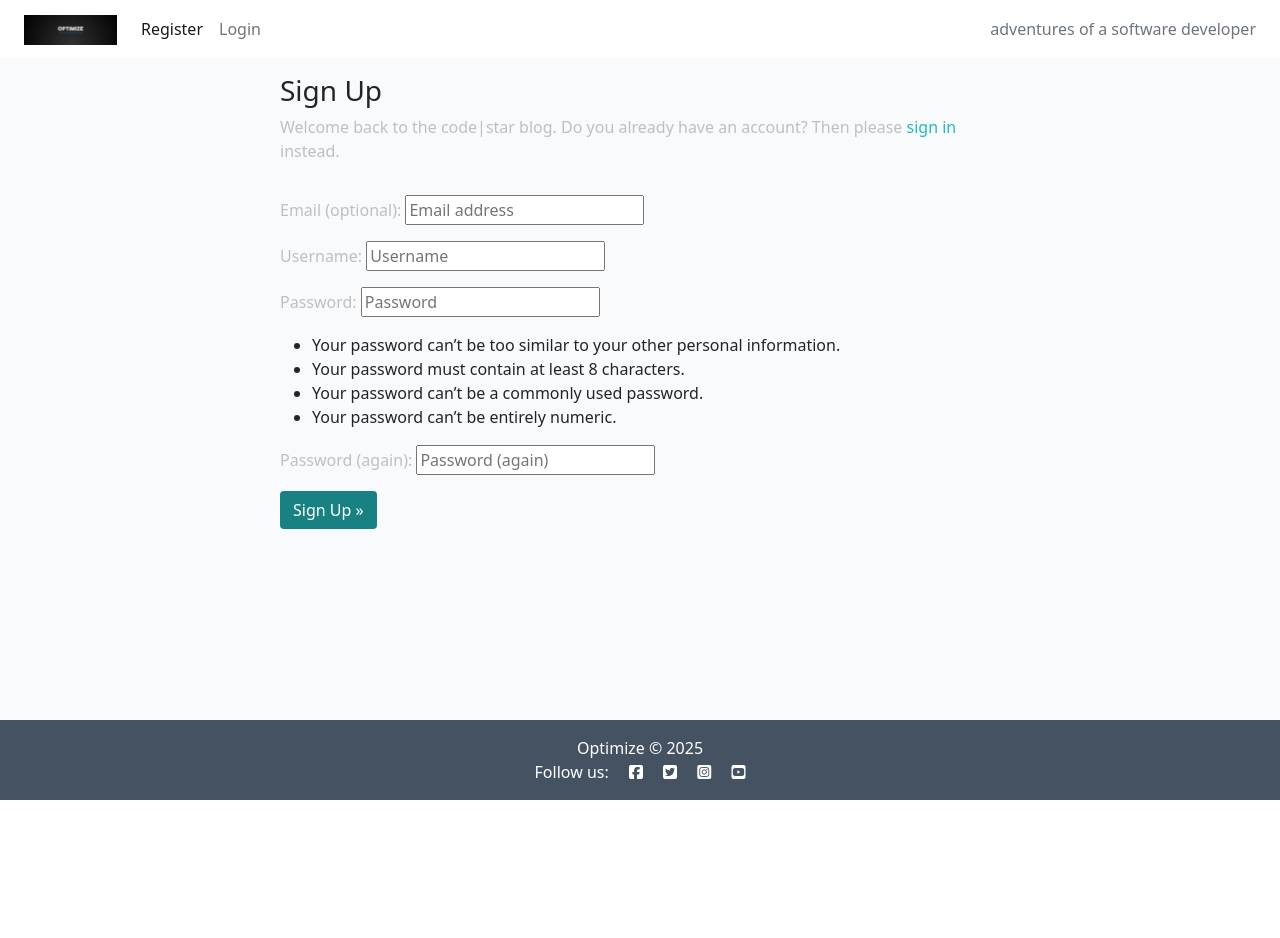
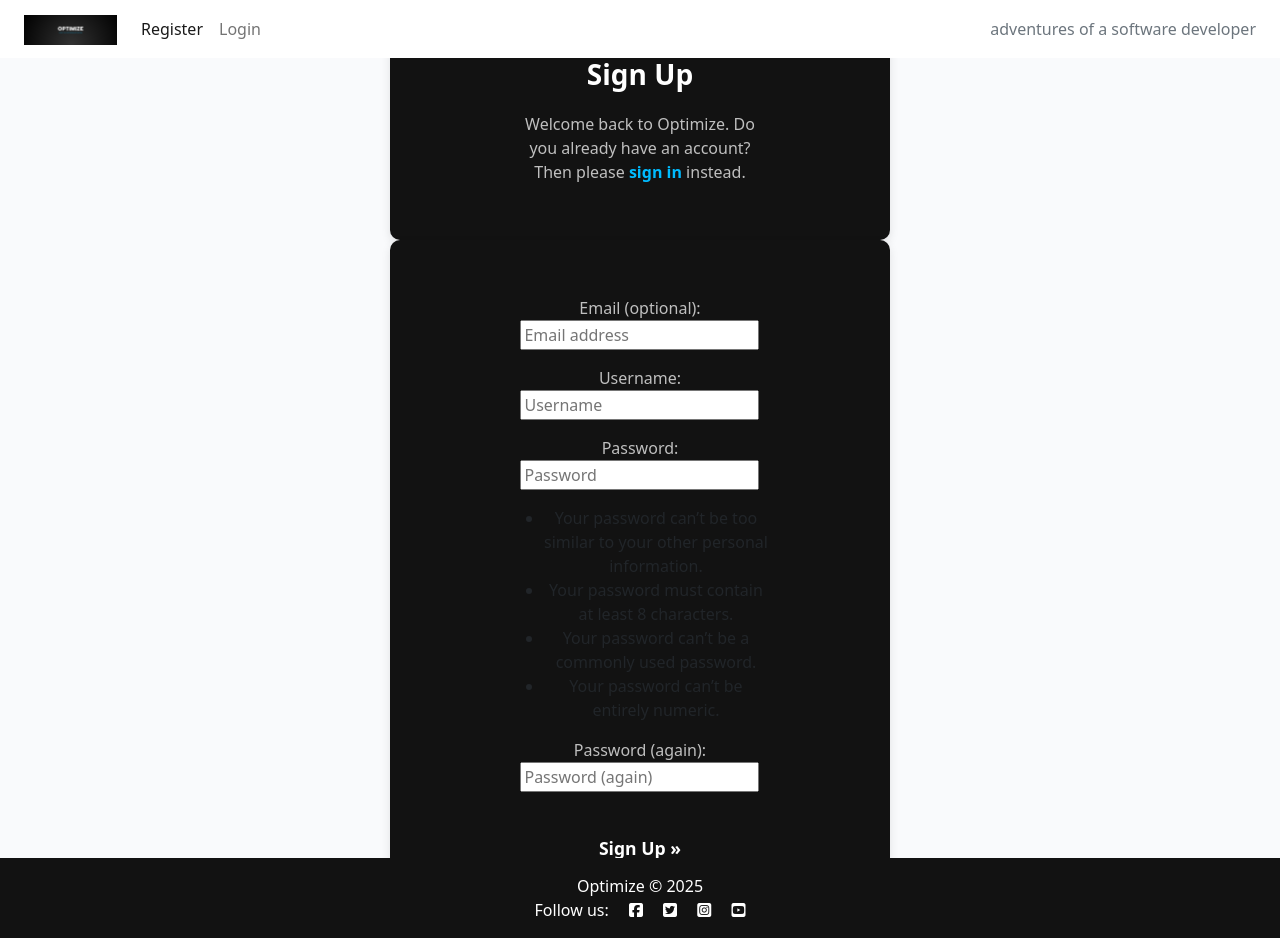
Before and after one commit to CARRIXK/optimize, a Django app: page /accounts/signup/ in a window 1280 px wide. Before the commit the page ends 800 px from the top, so only its background shows below. Run offline with Django 4.2, Linux system fonts and the light colour scheme; some libraries are stand-ins or nearby versions.

Commit message:
Update auth page styles

```diff
--- a/static/css/style.css
+++ b/static/css/style.css
@@ -175,6 +175,98 @@ body {
     --text-white: #FFFFFF;
 }
 
+
+/* Login page styles */
+
+
+
+/* General container styling */
+.container {
+    display: flex;
+    flex-direction: column;
+    align-items: center;
+    justify-content: center;
+    height: 100vh; /* Full height */
+    background-color: var(--background-colour); /* Set a background color */
+}
+
+/* Login box */
+.row {
+    background: var(--primary-colour); /* Background color */
+    padding: 40px;
+    border-radius: 10px;
+    box-shadow: 0px 4px 10px rgba(0, 0, 0, 0.1); /* Subtle shadow */
+    text-align: center;
+    width: 100%;
+    max-width: 500px; /* Set max width */
+}
+
+/* Headings */
+h3 {
+    color: var(--text-white); /* Text color */
+    margin-bottom: 20px;
+    font-weight: bold;
+}
+
+/* Paragraph styling */
+p {
+    color: var(--text-light); /* Lighter text color */
+    font-size: 1rem;
+}
+
+/* Form inputs */
+.login input[type="text"],
+.login input[type="email"],
+.login input[type="password"] {
+    width: 100%;
+    padding: 10px;
+    margin-top: 10px;
+    border: 2px solid var(--secondary-colour);
+    border-radius: 5px;
+    font-size: 1rem;
+    background-color: var(--input-background);
+    color: var(--text-dark);
+}
+
+/* Button styling */
+.btn-signup {
+    background-color: var(--button-colour);
+    color: var(--text-white);
+    padding: 12px 20px;
+    border: none;
+    border-radius: 5px;
+    font-size: 1.1rem;
+    font-weight: bold;
+    cursor: pointer;
+    transition: 0.3s ease-in-out;
+    margin-top: 15px;
+    width: 100%;
+}
+
+.btn-signup:hover {
+    background-color: var(--button-hover);
+}
+
+/* Link styling */
+.link {
+    color: var(--highlight-colour);
+    text-decoration: none;
+    font-weight: bold;
+}
+
+.link:hover {
+    text-decoration: underline;
+}
+
+
+
+
+
+
+
+
+
+
 .sticky-search-bar {
     position: fixed;
     height: 10vh;
@@ -201,6 +293,10 @@ body {
 .sticky-footer .btn {
     position: absolute;
     right: 50px;
+}
+
+.footer {
+    background-color: var(--primary-colour);
 }
 
 
--- a/templates/account/signup.html
+++ b/templates/account/signup.html
@@ -11,7 +11,7 @@
       <h3>{% trans "Sign Up" %}</h3>
 
       <p>{% blocktrans %}
-        Welcome back to the code|star blog.
+        Welcome back to Optimize.
         Do you already have an account? Then please
         <a class="link" href="{{ login_url }}">sign in</a>
         instead.
--- a/templates/openid/login.html
+++ b/templates/openid/login.html
@@ -12,7 +12,7 @@
         <div class="col-md-8 mt-3 offset-md-2">
             <h3>{% trans "Sign In" %}</h3>
 
-            <p>{% blocktrans %}Welcome back to the code|star blog. To leave a comment or like a post, please log in. If
+            <p>{% blocktrans %}Welcome back to Optimize. To leave a comment or like a post, please log in. If
                 you
                 have not created an account yet, then <a class="link" href="{{ signup_url }}">sign up</a>
                 first.{% endblocktrans %}</p>
```
